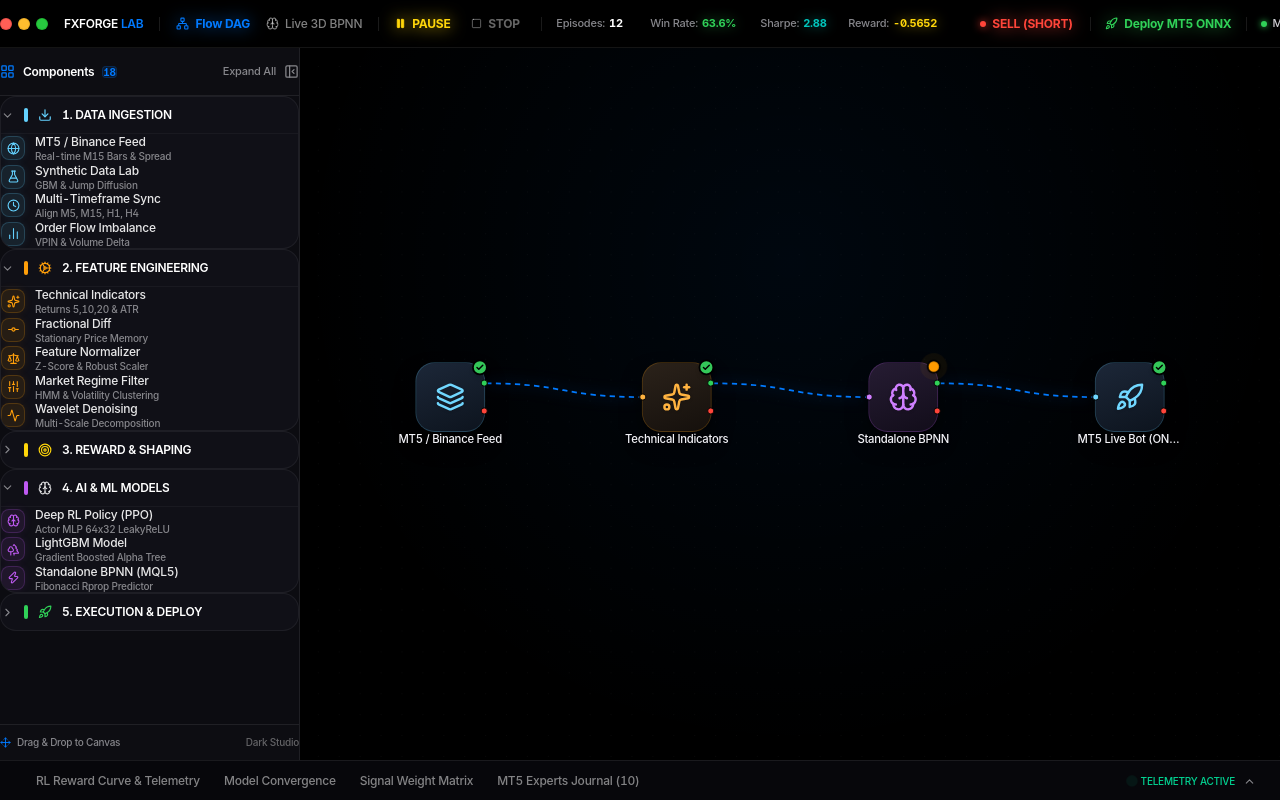
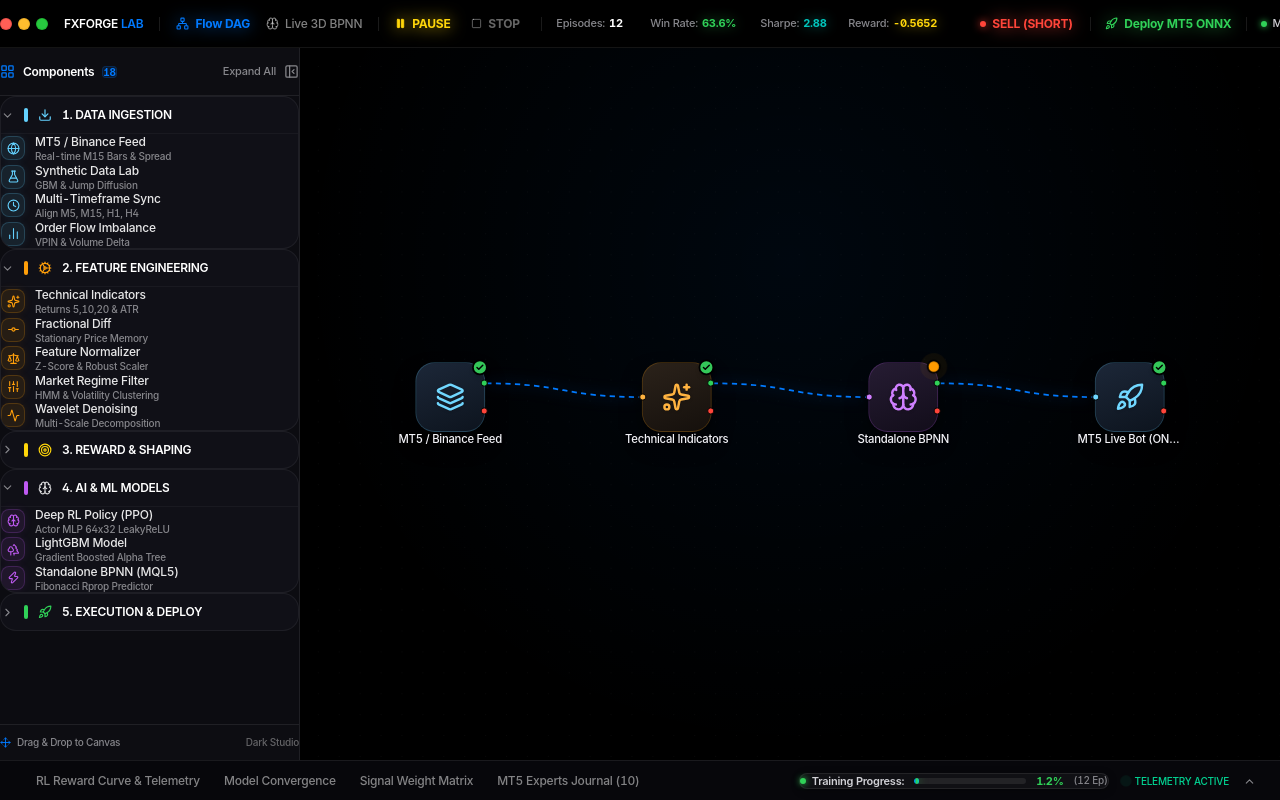
Before and after one commit to superman-owner/AI-RL-BPNN, a React (Vite) app: page / in a window 1280 px wide. Built offline with nearby package versions, Linux system fonts and the light colour scheme.

Commit message:
feat(drawer): add real-time Training Progress HUD indicator to Analytics Drawer tab bar

```diff
--- a/src/components/BottomPanel/AnalyticsDrawer.tsx
+++ b/src/components/BottomPanel/AnalyticsDrawer.tsx
@@ -260,9 +260,43 @@
         </div>
 
         {/* Right HUD Controls */}
-        <div className="flex items-center gap-2">
+        <div className="flex items-center gap-3.5">
+          {/* Training Progress HUD */}
+          <div className="hidden sm:flex items-center gap-2.5 bg-white/[0.04] border border-white/[0.08] px-3 py-1 rounded-full text-xs shadow-[0_2px_8px_rgba(0,0,0,0.3)] select-none">
+            <div className="flex items-center gap-1.5 text-[11px] font-medium text-[#86868b] whitespace-nowrap">
+              <span
+                className={`w-1.5 h-1.5 rounded-full ${
+                  isRunning ? 'bg-[#30d158] shadow-[0_0_6px_#30d158] animate-pulse' : 'bg-[#ffd60a]'
+                }`}
+              />
+              <span className="text-[#d1d1d6] font-semibold">Training Progress:</span>
+            </div>
+
+            {/* Glowing Gradient Progress Bar */}
+            <div className="w-28 h-1.5 bg-white/[0.08] rounded-full overflow-hidden relative">
+              <div
+                className="h-full bg-gradient-to-r from-[#007aff] via-[#30d158] to-[#00c7be] rounded-full transition-all duration-300"
+                style={{
+                  width: `${Math.min(100, Math.max(4, ((currentTelemetry.episodes || 0) % 1000) / 10))}%`,
+                  boxShadow: '0 0 8px rgba(48, 209, 88, 0.5)',
+                }}
+              />
+            </div>
+
+            <span className="text-[11px] font-mono font-bold text-[#30d158] whitespace-nowrap">
+              {((((currentTelemetry.episodes || 0) % 1000) / 1000) * 100).toFixed(1)}%
+            </span>
+
+            <span className="text-[10px] font-mono text-[#86868b] whitespace-nowrap">
+              ({currentTelemetry.episodes >= 10000
+                ? `${(currentTelemetry.episodes / 1000).toFixed(1)}K`
+                : currentTelemetry.episodes}{' '}
+              Ep)
+            </span>
+          </div>
+
           {isRunning && (
-            <span className="text-[10px] font-mono text-emerald-400 mr-2 flex items-center gap-1.5 font-medium">
+            <span className="text-[10px] font-mono text-emerald-400 flex items-center gap-1.5 font-medium whitespace-nowrap">
               <span className="w-1.5 h-1.5 rounded-full bg-emerald-400 animate-ping" />
               TELEMETRY ACTIVE
             </span>
```
